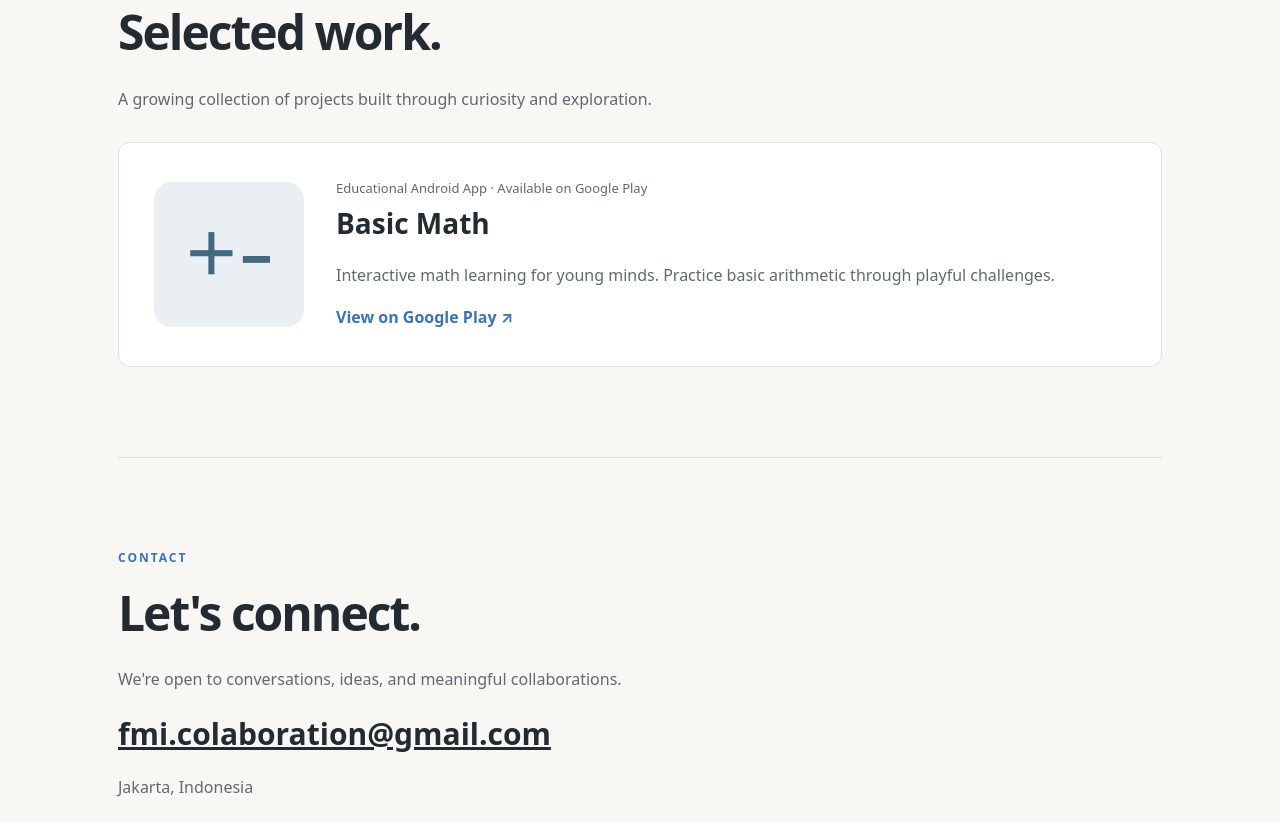
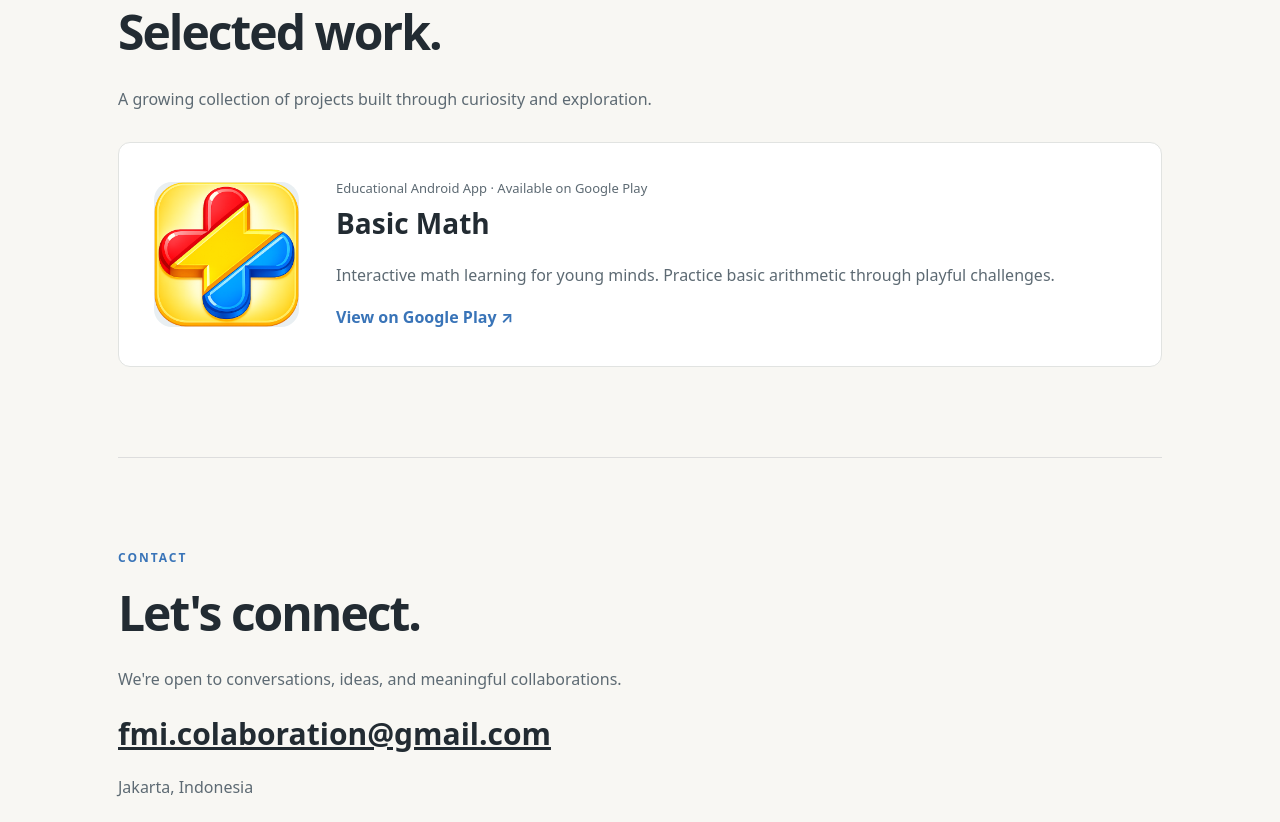
Before and after one commit to FMI-Studio/FMI-Studio.github.io, a plain HTML site: page index.html in a window 1280 px wide. Shown: the part 1318-2140 px from the top of the page. Drawn offline with Linux system fonts and the light colour scheme.

Commit message:
Show official Kids Math Games icon in work section

```diff
--- a/index.html
+++ b/index.html
@@ -5,6 +5,6 @@
 <header><a class="brand" href="#home">FMI Studio<span>.</span></a><nav aria-label="Main navigation"><a href="#home">Home</a><a href="#about">About</a><a href="#work">Work</a><a href="#contact">Contact</a></nav></header>
 <main><section class="hero" id="home"><div class="eyebrow">Independent Technology Development Studio</div><h1>Explore.<br>Build. Evolve.</h1><p class="lead">Turning curiosity and ideas into technology-driven products and practical solutions.</p><div class="actions"><a class="button" href="#work">Explore Our Work</a><a class="button secondary" href="#about">About FMI Studio</a></div></section>
 <section id="about"><div class="eyebrow">About the studio</div><h2>Technology begins with curiosity.</h2><p>FMI Studio is an independent technology development studio focused on exploring ideas and creating digital products.</p><p>We approach development through experimentation, practical thinking, and continuous improvement—turning ideas into experiences people can use and enjoy.</p></section>
-<section id="work"><div class="eyebrow">Our work / 001</div><h2>Selected work.</h2><p>A growing collection of projects built through curiosity and exploration.</p><article class="work"><div class="symbol" aria-hidden="true">＋−</div><div><div class="meta">Educational Android App · Available on Google Play</div><h3>Basic Math</h3><p>Interactive math learning for young minds. Practice basic arithmetic through playful challenges.</p><a class="textlink" href="https://play.google.com/store/apps/details?id=com.fmi.basicmath" target="_blank" rel="noopener noreferrer">View on Google Play ↗</a></div></article></section>
+<section id="work"><div class="eyebrow">Our work / 001</div><h2>Selected work.</h2><p>A growing collection of projects built through curiosity and exploration.</p><article class="work"><img class="symbol" src="FmiBasicmath_Icon.png" alt="Kids Math Games app icon" width="145" height="145" style="object-fit:contain"><div><div class="meta">Educational Android App · Available on Google Play</div><h3>Basic Math</h3><p>Interactive math learning for young minds. Practice basic arithmetic through playful challenges.</p><a class="textlink" href="https://play.google.com/store/apps/details?id=com.fmi.basicmath" target="_blank" rel="noopener noreferrer">View on Google Play ↗</a></div></article></section>
 <section id="contact"><div class="eyebrow">Contact</div><h2>Let's connect.</h2><p>We're open to conversations, ideas, and meaningful collaborations.</p><a class="email" href="mailto:fmi.colaboration@gmail.com">fmi.colaboration@gmail.com</a><p>Jakarta, Indonesia</p></section></main>
 <footer><span>© 2026 FMI Studio. All rights reserved.</span><span>Independent Technology Development Studio</span></footer></body></html>
```
